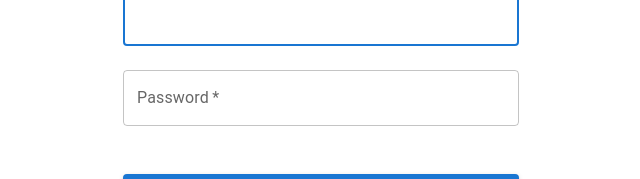
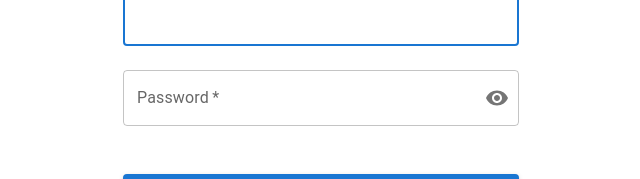
Before and after one commit to gonzalo-brandan/not-a-boring-blog, a React (Create React App) app in the folder frontend/: page /login in a window 1280 px wide. Shown: the part 266-445 px from the top of the page, without its empty margins (319-959 px from the left). Built offline with nearby package versions, Linux system fonts and the light colour scheme.

Commit message:
refactor password input field to use TextField with visibility toggle

```diff
--- a/frontend/src/components/Login.js
+++ b/frontend/src/components/Login.js
@@ -92,6 +92,13 @@
 import axios from 'axios';
 import AuthService from './AuthService';
 import { useNavigate } from 'react-router-dom';
+import FormControl from '@mui/material/FormControl';
+import IconButton from '@mui/material/IconButton';
+import OutlinedInput from '@mui/material/OutlinedInput';
+import InputLabel from '@mui/material/InputLabel';
+import InputAdornment from '@mui/material/InputAdornment';
+import Visibility from '@mui/icons-material/Visibility';
+import VisibilityOff from '@mui/icons-material/VisibilityOff';
 //import { Link as Link1 } from 'react-router-dom';
 
 function Copyright(props) {
@@ -118,6 +125,8 @@
 
 const defaultTheme = createTheme();
 export default function SignIn() {
+  const [showPassword, setShowPassword] = React.useState(false);
+  const handleClickShowPassword = () => setShowPassword((show) => !show);
   const [email, setEmail] = useState('');
   const [username, setUsername] = useState('');
   const [password, setPassword] = useState('');
@@ -127,10 +136,12 @@
   const navigate = useNavigate();
   const { getCurrentUser } = AuthService;
 
+  const handleMouseDownPassword = (event) => {
+    event.preventDefault();
+  };
   useEffect(() => {
     // Check for the user's authentication status when the component mounts
     const user = getCurrentUser();
-    console.log('Is User Logged In:', user);
 
     // Log the token if the user is logged in
     if (user) {
@@ -196,7 +207,7 @@
               margin="normal"
               required
               fullWidth
-              id="email"
+              id="username"
               label="Username"
               name="username"
               autoComplete="username"
@@ -222,12 +233,46 @@
               fullWidth
               name="password"
               label="Password"
-              type="password"
+              type={showPassword ? 'text' : 'password'}
               id="password"
               autoComplete="current-password"
               value={password}
               onChange={(e) => setPassword(e.target.value)}
+              InputProps={{
+                endAdornment: (
+                  <InputAdornment position="end">
+                    <IconButton
+                      aria-label="toggle password visibility"
+                      onClick={handleClickShowPassword}
+                      onMouseDown={handleMouseDownPassword}
+                      edge="end"
+                    >
+                      {showPassword ? <VisibilityOff /> : <Visibility />}
+                    </IconButton>
+                  </InputAdornment>
+                ),
+              }}
             />
+            {/* <FormControl sx={{ m: 1, width: '25ch' }} variant="outlined">
+          <InputLabel htmlFor="outlined-adornment-password">Password</InputLabel>
+          <OutlinedInput
+            id="outlined-adornment-password"
+            type={showPassword ? 'text' : 'password'}
+            endAdornment={
+              <InputAdornment position="end">
+                <IconButton
+                  aria-label="toggle password visibility"
+                  onClick={handleClickShowPassword}
+                  onMouseDown={handleMouseDownPassword}
+                  edge="end"
+                >
+                  {showPassword ? <VisibilityOff /> : <Visibility />}
+                </IconButton>
+              </InputAdornment>
+            }
+            label="Password"
+          />
+        </FormControl> */}
             <p className="error">{error}</p>
             <Button
               type="submit"
```
